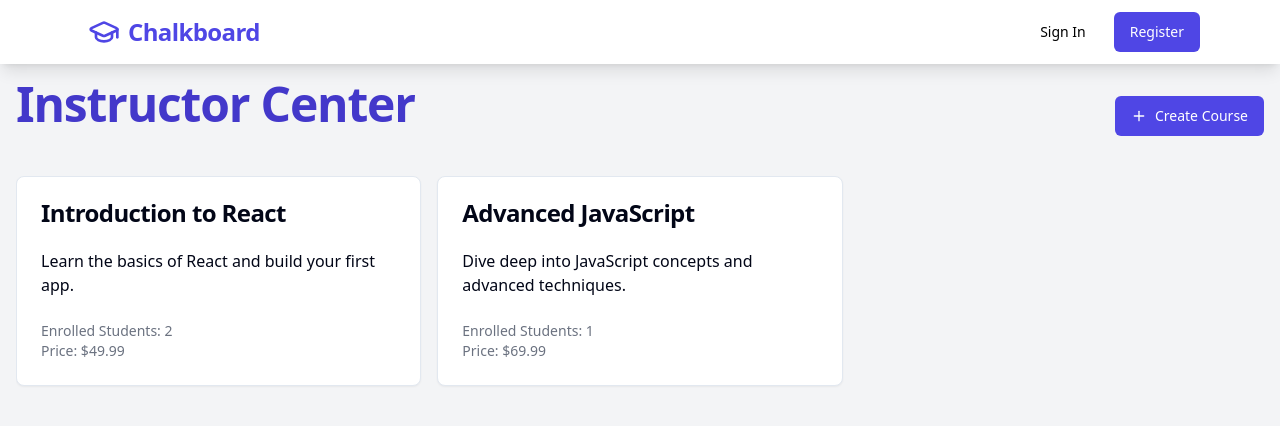
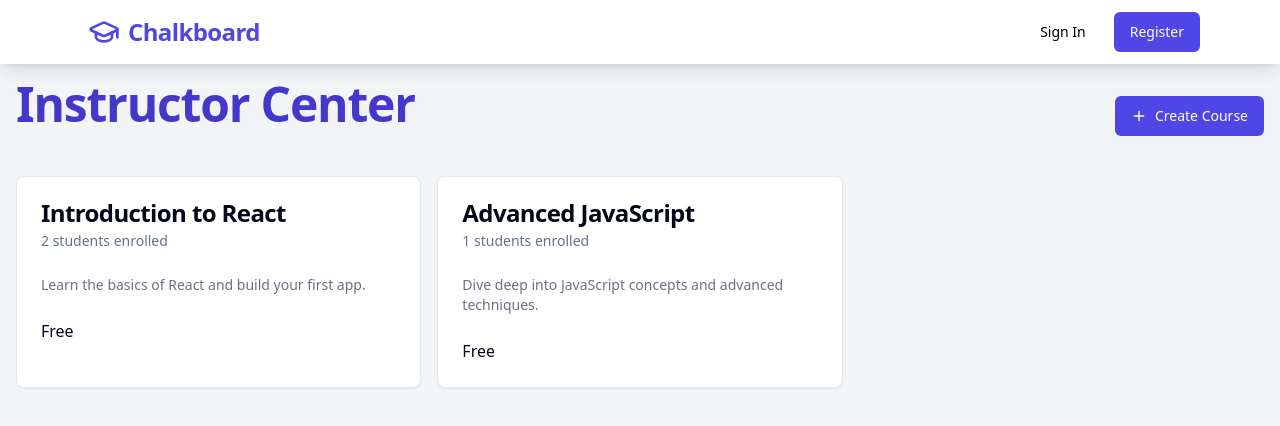
Before and after one commit to datasheng/intro-to-dbms-project-team-bug-generator, a React (Vite) app in the folder client/: page /instructor-center in a window 1280 px wide. Shown: the top 426 px of the page. Built offline with nearby package versions, Linux system fonts and the light colour scheme.

Commit message:
Update instructor center card layout

```diff
--- a/client/src/components/InstructorCenter.jsx
+++ b/client/src/components/InstructorCenter.jsx
@@ -50,17 +50,17 @@ const CourseCard = ({ course, onClick }) => (
   >
     <CardHeader>
       <CardTitle>{course.title}</CardTitle>
+      <CardDescription>
+        {course.enrolledStudents.length} students enrolled
+      </CardDescription>
     </CardHeader>
     <CardContent>
-      <p className="line-clamp-2">{course.description}</p>
+      <p className="text-sm text-gray-500">{course.description}</p>
     </CardContent>
     <CardFooter>
-      <div className="flex flex-col">
-        <p className="text-sm text-gray-500">
-          Enrolled Students: {course.enrolledStudents.length}
-        </p>
-        <p className="text-sm text-gray-500">Price: ${course.price || 0}</p>
-      </div>
+      <p className="">
+        {course.course_price > 0 ? `$${course.course_price}` : "Free"}
+      </p>
     </CardFooter>
   </Card>
 );
```
